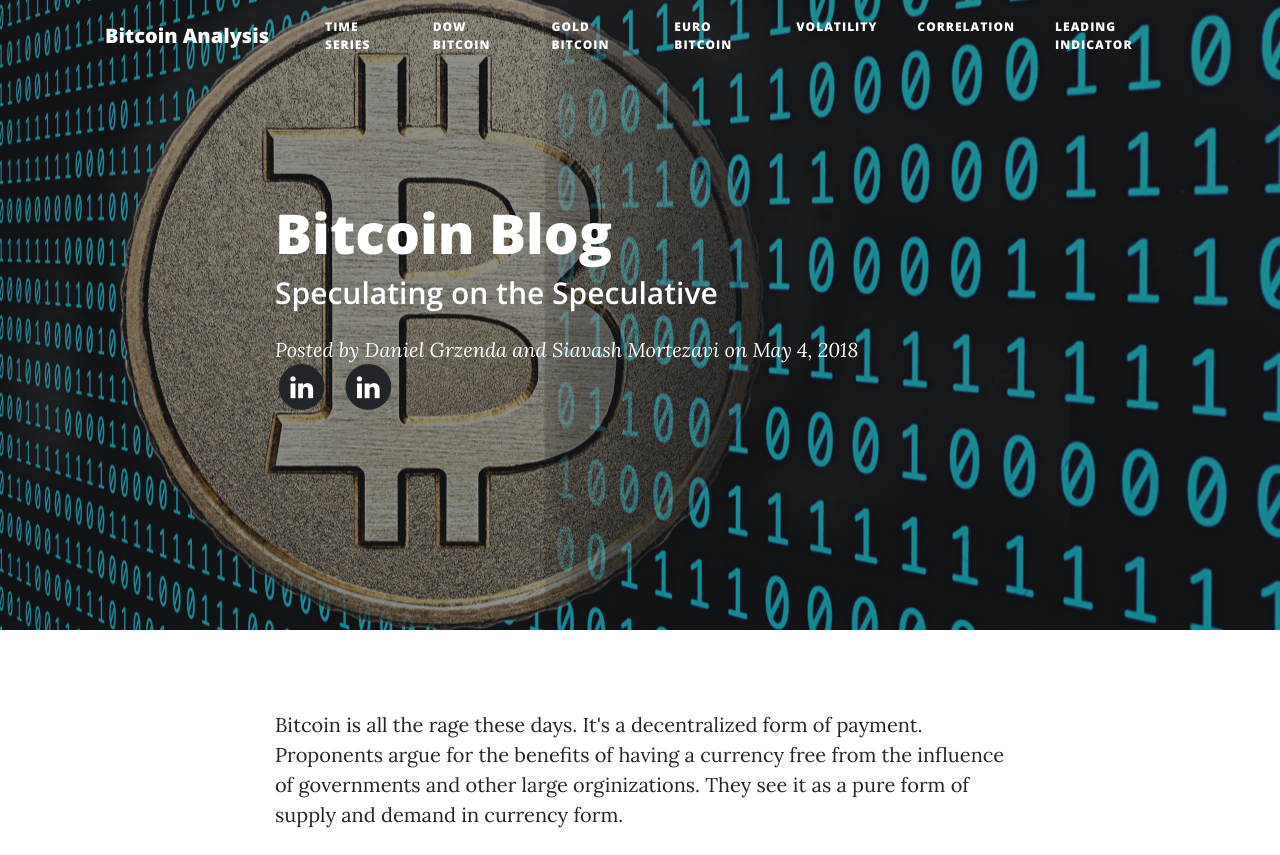
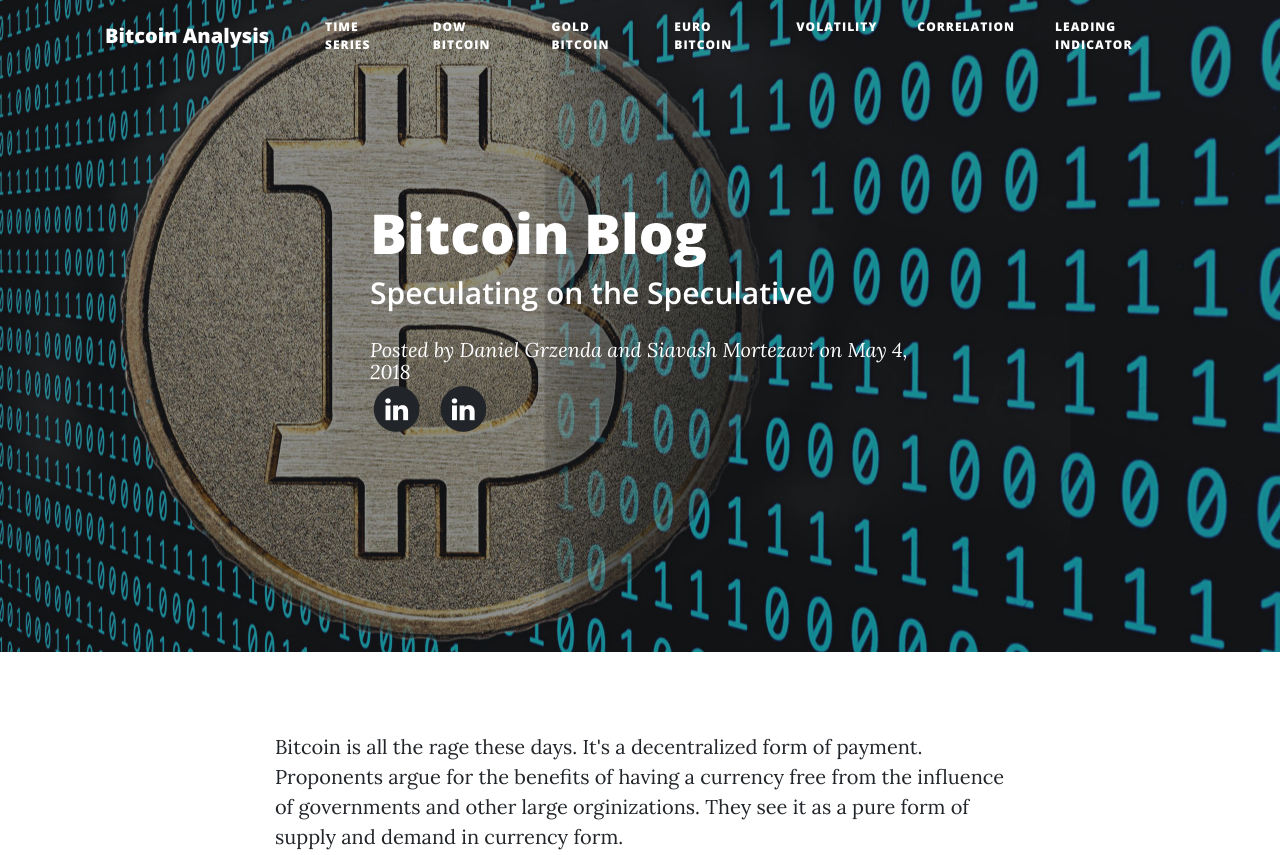
Before and after one commit to smortezavi/Visualization_project1, a website: page docs/index.html in a window 1280 px wide. Shown: the top 855 px of the page. Drawn offline with nearby package versions, Linux system fonts and the light colour scheme; some packages are replaced by stand-ins of ours.

Commit message:
Update index.html

```diff
--- a/docs/index.html
+++ b/docs/index.html
@@ -78,7 +78,7 @@
       <div class="overlay"></div>
       <div class="container">
         <div class="row">
-          <div class="col-lg-8 col-md-10 mx-auto">
+          <div class="col-lg-6 col-md-10 mx-auto">
             <div class="post-heading">
               <h1>Bitcoin Blog</h1>
               <h2 class="subheading">Speculating on the Speculative</h2>
```
